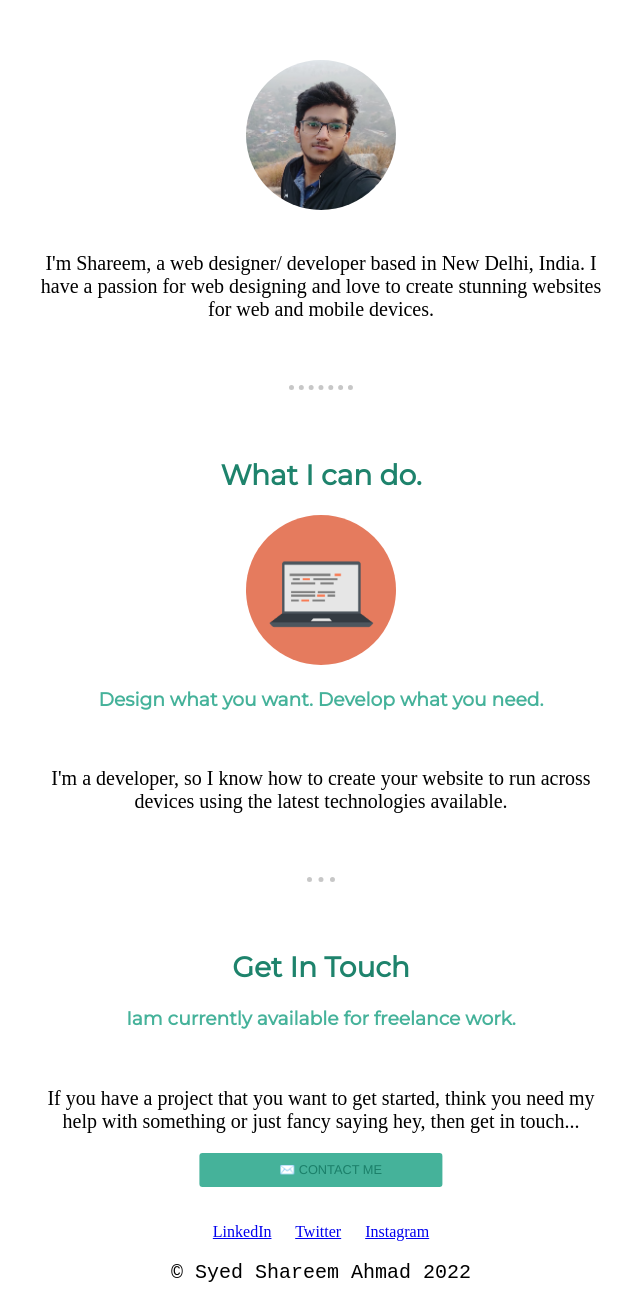
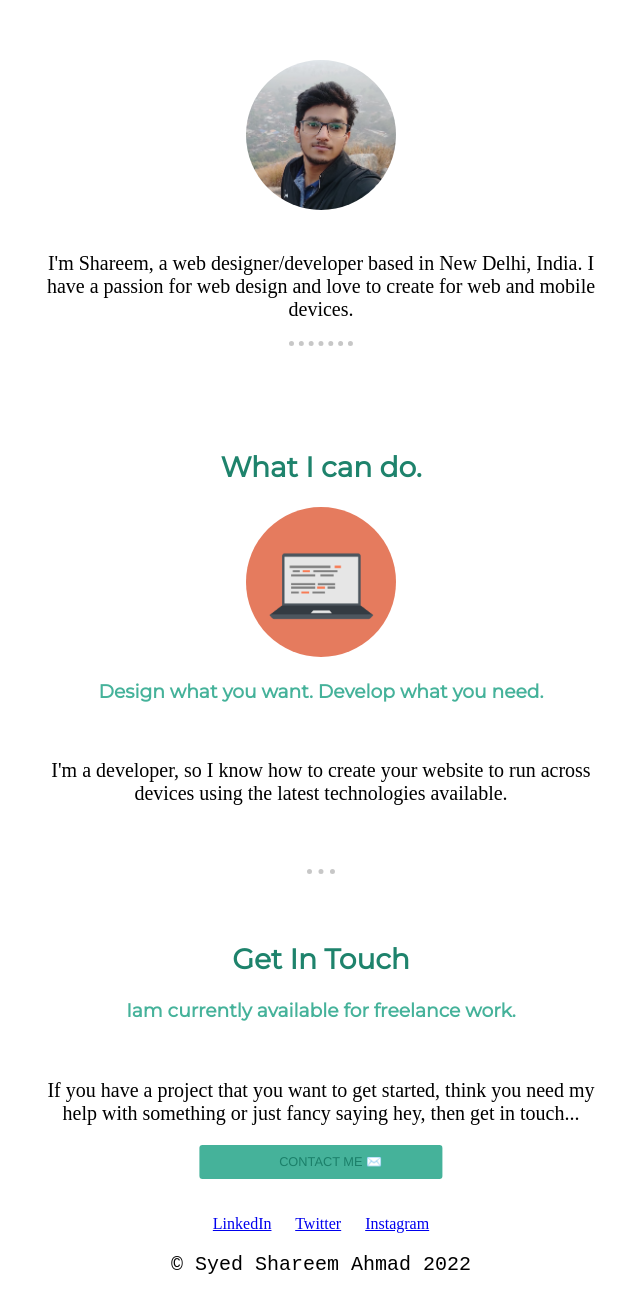
Before and after one commit to be-ahmadsam/website, a plain HTML site: page index.html in a window 1280 px wide. Shown: the part 676-1980 px from the top of the page, without its empty margins (319-959 px from the left). Drawn offline with Linux system fonts and the light colour scheme.

Commit message:
Fiinal Edit to structure

```diff
--- a/index.html
+++ b/index.html
@@ -20,14 +20,15 @@
     </div>
 <br><br><br><br>
     <div class="middle-container">
+      <h2 class="y">Hello.</h2>
+
         <div class="profile m">
-          <h2 class="y">Hello.</h2>
           <img src="Images/pcnew.jpeg" alt="" class="img" width="150"><br><br>
 
-          <p>I'm Shareem, a web designer/ developer based in New Delhi, India. I have a passion for web designing and love to create stunning websites for web and mobile devices.</p>
-        </div><br><br>
+          <p class="t">I'm Shareem, a web designer/developer based in New Delhi, India. I have a passion for web design and love to create for web and mobile devices.</p>
+        </div>
         <hr>
-        <br><br>
+        <br><br> <br><br>
 
 
 
@@ -47,12 +48,12 @@
           <h2>Get In Touch</h2>
           <h3>Iam currently available for freelance work.</h3> <br>
           <p>If you have a project that you want to get started, think you need my help with something or just fancy saying hey, then get in touch...</p>
-          <a class="btn" href="mailto:syed7.work@gmail.com?&subject=Hello&body=Hi%20Shareem,%20Need%20your%20help%20regarding%20something.">✉️ CONTACT ME</a>
+          <a class="btn" href="mailto:syed7.work@gmail.com?&subject=Hello&body=Hi%20Shareem,%20Need%20your%20help%20regarding%20something.">CONTACT ME ✉️</a>
         </div><br><br>
       </div>
 
 
-      <div class="bottom-container">
+      <div class="bottom-container r">
         <a class="footer-link" href="https://www.linkedin.com/in/syed-shareem-ahmad-5a5506212/" target="_blank">LinkedIn</a>
         &nbsp;&nbsp;&nbsp;&nbsp;
         <a class="footer-link" href="https://twitter.com/be_Ahmadsam" target="_blank">Twitter</a>
```
